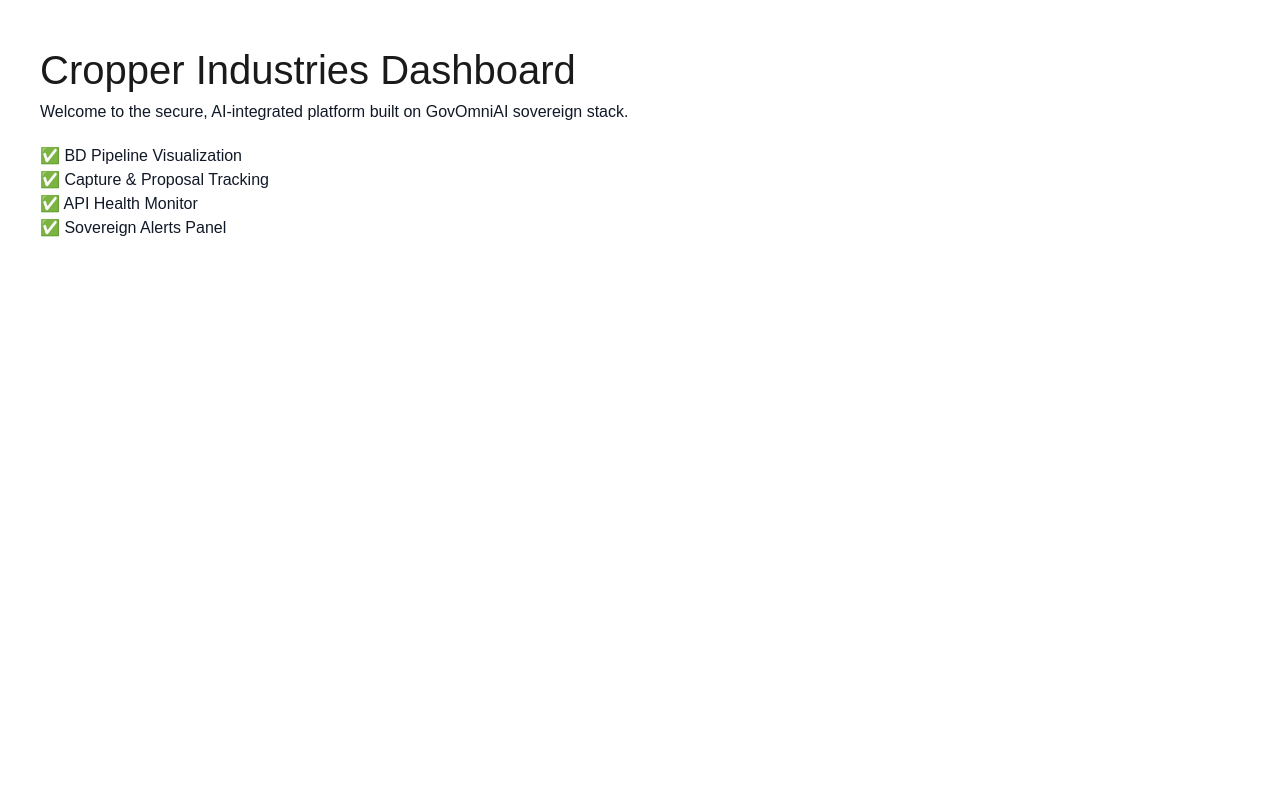
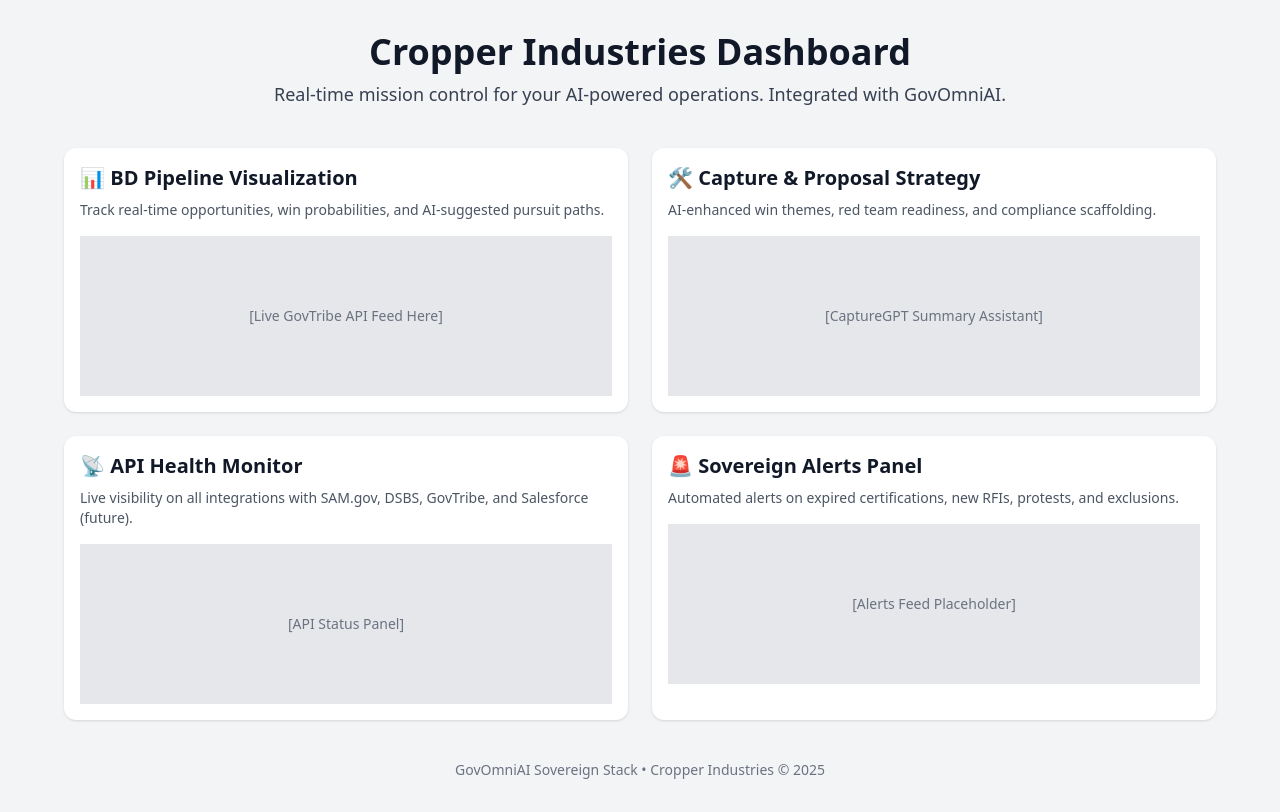
Before and after one commit to jimcrop/cropper-dashboard, a Next.js app: page / in a window 1280 px wide. Built offline with nearby package versions, Linux system fonts and the light colour scheme.

Commit message:
Update index.js

```diff
--- a/pages/index.js
+++ b/pages/index.js
@@ -1,4 +1,5 @@
-
+// File: pages/index.tsx
+import React from 'react';
 import Head from 'next/head';
 
 export default function Home() {
@@ -6,17 +7,46 @@ export default function Home() {
     <>
       <Head>
         <title>Cropper Industries Dashboard</title>
-        <meta name="description" content="Powered by GovOmniAI" />
       </Head>
-      <main style={{ padding: '40px', fontFamily: 'Arial, sans-serif' }}>
-        <h1 style={{ fontSize: '2.5rem', color: '#1a1a1a' }}>Cropper Industries Dashboard</h1>
-        <p>Welcome to the secure, AI-integrated platform built on GovOmniAI sovereign stack.</p>
-        <ul style={{ marginTop: '20px' }}>
-          <li>✅ BD Pipeline Visualization</li>
-          <li>✅ Capture & Proposal Tracking</li>
-          <li>✅ API Health Monitor</li>
-          <li>✅ Sovereign Alerts Panel</li>
-        </ul>
+      <main className="min-h-screen bg-gray-100 p-8 text-gray-900 font-sans">
+        <div className="max-w-6xl mx-auto space-y-10">
+          <section className="text-center">
+            <h1 className="text-4xl font-extrabold mb-2">Cropper Industries Dashboard</h1>
+            <p className="text-lg text-gray-700">
+              Real-time mission control for your AI-powered operations. Integrated with GovOmniAI.
+            </p>
+          </section>
+
+          <section className="grid md:grid-cols-2 gap-6">
+            <div className="bg-white rounded-xl shadow p-4">
+              <h2 className="text-xl font-semibold mb-2">📊 BD Pipeline Visualization</h2>
+              <p className="text-sm text-gray-600">Track real-time opportunities, win probabilities, and AI-suggested pursuit paths.</p>
+              <div className="mt-4 bg-gray-200 h-40 flex items-center justify-center text-sm text-gray-500">[Live GovTribe API Feed Here]</div>
+            </div>
+
+            <div className="bg-white rounded-xl shadow p-4">
+              <h2 className="text-xl font-semibold mb-2">🛠️ Capture & Proposal Strategy</h2>
+              <p className="text-sm text-gray-600">AI-enhanced win themes, red team readiness, and compliance scaffolding.</p>
+              <div className="mt-4 bg-gray-200 h-40 flex items-center justify-center text-sm text-gray-500">[CaptureGPT Summary Assistant]</div>
+            </div>
+
+            <div className="bg-white rounded-xl shadow p-4">
+              <h2 className="text-xl font-semibold mb-2">📡 API Health Monitor</h2>
+              <p className="text-sm text-gray-600">Live visibility on all integrations with SAM.gov, DSBS, GovTribe, and Salesforce (future).</p>
+              <div className="mt-4 bg-gray-200 h-40 flex items-center justify-center text-sm text-gray-500">[API Status Panel]</div>
+            </div>
+
+            <div className="bg-white rounded-xl shadow p-4">
+              <h2 className="text-xl font-semibold mb-2">🚨 Sovereign Alerts Panel</h2>
+              <p className="text-sm text-gray-600">Automated alerts on expired certifications, new RFIs, protests, and exclusions.</p>
+              <div className="mt-4 bg-gray-200 h-40 flex items-center justify-center text-sm text-gray-500">[Alerts Feed Placeholder]</div>
+            </div>
+          </section>
+
+          <footer className="text-center text-sm text-gray-500 mt-12">
+            GovOmniAI Sovereign Stack • Cropper Industries © {new Date().getFullYear()}
+          </footer>
+        </div>
       </main>
     </>
   );
```
